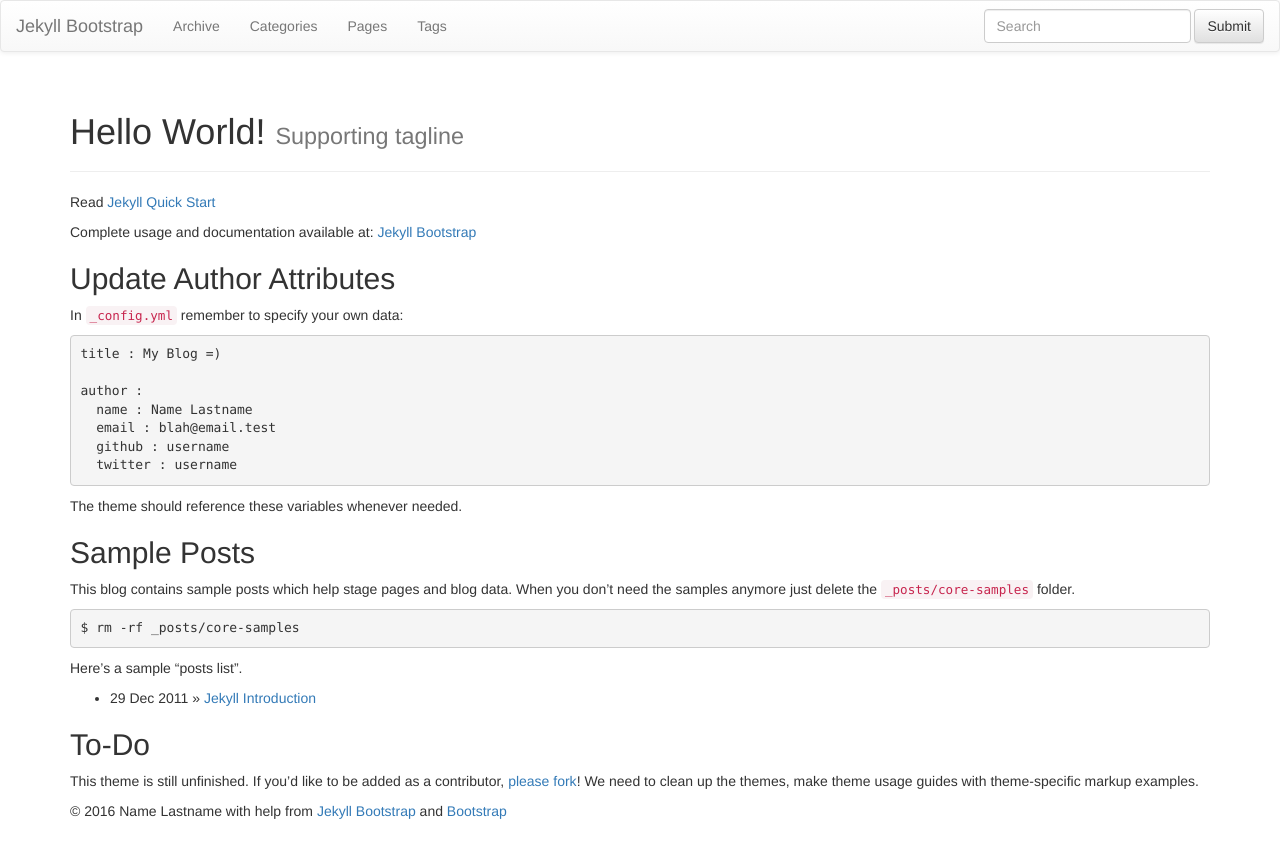
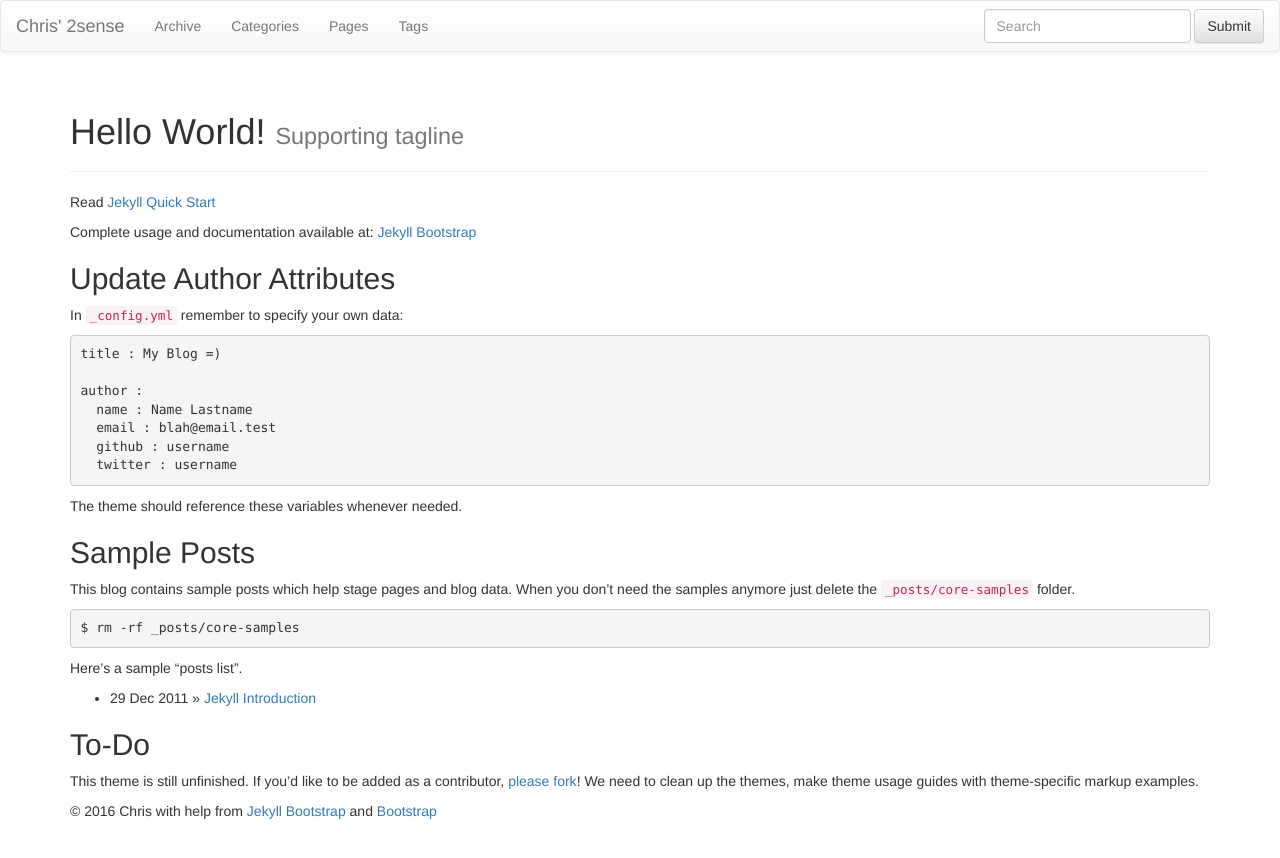
Before and after one commit to faizanvahevaria/chrisamow.github.io, a Jekyll site: the page built from index.md, in a window 1280 px wide. Shown: the top 858 px of the page. Built offline with Jekyll 4.4.1, drawn with Linux system fonts in a browser that asks for light colours; nearby versions of some CDN libraries; library files that are not in the unit come from our copies.

Commit message:
fixed up config

```diff
--- a/_config.yml
+++ b/_config.yml
@@ -8,14 +8,14 @@ highlighter: pygments
 # Themes are encouraged to use these universal variables
 # so be sure to set them if your theme uses them.
 #
-title : Jekyll Bootstrap
-tagline: Site Tagline
+title : Chris' 2sense
+tagline: really?!
 author :
-  name : Name Lastname
-  email : blah@email.test
-  github : username
-  twitter : username
-  feedburner : feedname
+  name : Chris
+  email : chris@amow.com
+  github : chrisamow
+  twitter : lol
+  feedburner : lol
 
 # The production_url is only used when full-domain names are needed
 # such as sitemap.txt
@@ -25,7 +25,7 @@ author :
 # Else if you are pushing to username.github.io, replace with your username.
 # Finally if you are pushing to a GitHub project page, include the project name at the end.
 #
-production_url : http://username.github.io
+production_url : http://chrisamow.github.io
 
 gems: ["jekyll-sitemap"]
 
@@ -56,7 +56,7 @@ JB :
   #   - Only the following values are falsy: ["", null, false]
   #   - When setting BASE_PATH it must be a valid url.
   #     This means always setting the protocol (http|https) or prefixing with "/"
-  BASE_PATH : false
+  BASE_PATH : http://chrisamow.github.io
 
   # By default, the asset_path is automatically defined relative to BASE_PATH plus the enabled theme.
   # ex: [BASE_PATH]/assets/themes/[THEME-NAME]
@@ -133,3 +133,5 @@ JB :
   # and include your custom code. Your custom file must be defined at:
   #   ./_includes/custom/[HELPER]
   # where [HELPER] is the name of the helper you are overriding.
+
+  markdown: kramdown
```
